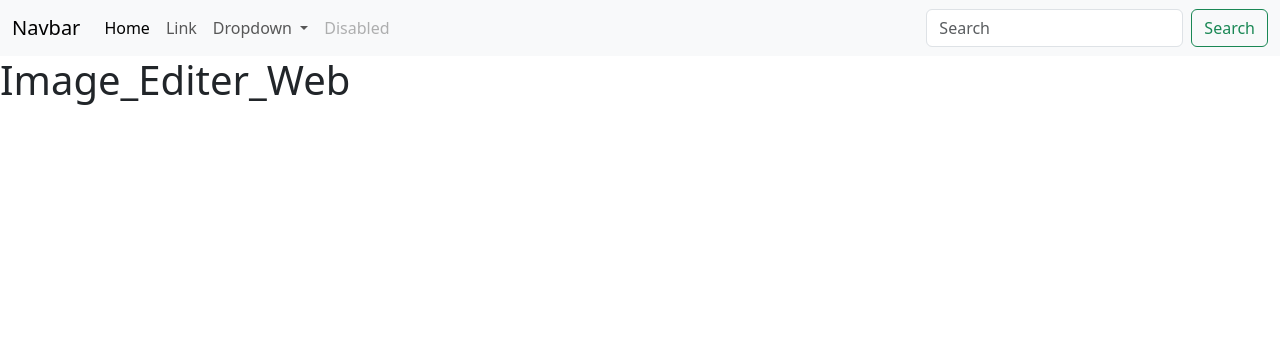
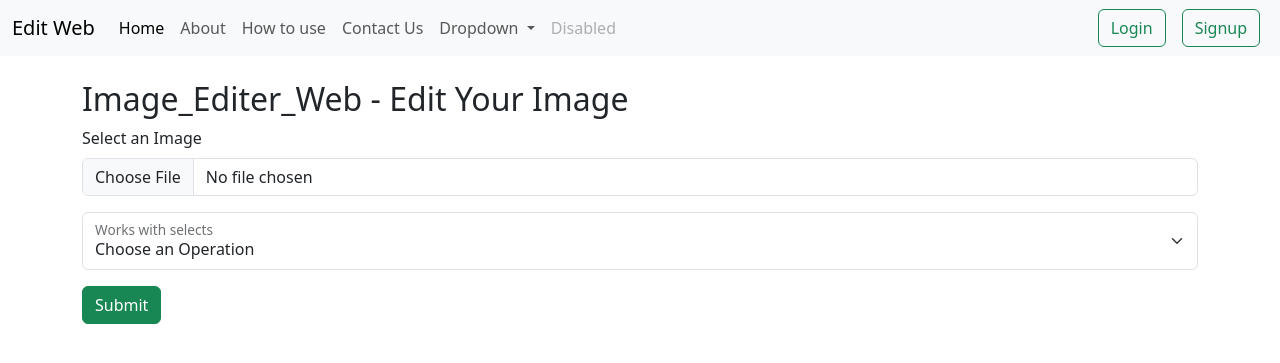
Before and after one commit to ItzBotHulk/Python_Projects, a Flask app: page / in a window 1280 px wide. Shown: the top 363 px of the page. Run offline with Flask 3, Linux system fonts and the light colour scheme.

Commit message:
New Project added

```diff
--- /dev/null
+++ b/Image_Editor_Web/main.py
@@ -0,0 +1,46 @@
+from flask import Flask, render_template, request, flash
+from werkzeug.utils import secure_filename
+import os
+
+UPLOAD_FOLDER = 'Image_Resizere'
+ALLOWED_EXTENSIONS = { 'png', 'webp', 'jpg', 'jpeg', 'gif'}
+
+app = Flask(__name__)
+app.config['UPLOAD_FOLDER'] = UPLOAD_FOLDER
+
+def allowed_file(filename):
+    return '.' in filename and \
+           filename.rsplit('.', 1)[1].lower() in ALLOWED_EXTENSIONS
+
+def processImage():
+    pass
+
+@app.route("/")
+def home():
+    return render_template("index.html")
+
+@app.route("/about")
+def about():
+    return render_template("about.html")
+
+@app.route("/edit", methods=["GET", "POST"])
+def edit():
+    if request.method == "POST":
+        # check if the post request has the file part
+        if 'file' not in request.files:
+            flash('No file part')
+            return "error"
+        file = request.files['file']
+        # If the user does not select a file, the browser submits an
+        # empty file without a filename.
+        if file.filename == '':
+            flash('No selected file')
+            return "error no selected file"
+        if file and allowed_file(file.filename):
+            filename = secure_filename(file.filename)
+            file.save(os.path.join(app.config['UPLOAD_FOLDER'], filename))
+            return render_template("index.html")
+
+    return render_template("index.html")
+
+app.run(debug = True, port=5000)
--- /dev/null
+++ b/Image_Editor_Web/tempCodeRunnerFile.py
@@ -0,0 +1 @@
+POST
--- a/Image_REsizere/templates/index.html
+++ b/Image_Editor_Web/templates/index.html
@@ -9,17 +9,23 @@
   <body>
     <nav class="navbar navbar-expand-lg bg-body-tertiary">
         <div class="container-fluid">
-          <a class="navbar-brand" href="#">Navbar</a>
+          <a class="navbar-brand" href="/">Edit Web</a>
           <button class="navbar-toggler" type="button" data-bs-toggle="collapse" data-bs-target="#navbarSupportedContent" aria-controls="navbarSupportedContent" aria-expanded="false" aria-label="Toggle navigation">
             <span class="navbar-toggler-icon"></span>
           </button>
           <div class="collapse navbar-collapse" id="navbarSupportedContent">
             <ul class="navbar-nav me-auto mb-2 mb-lg-0">
               <li class="nav-item">
-                <a class="nav-link active" aria-current="page" href="#">Home</a>
+                <a class="nav-link active" aria-current="page" href="/">Home</a>
               </li>
               <li class="nav-item">
-                <a class="nav-link" href="#">Link</a>
+                <a class="nav-link" href="/about">About</a>
+              </li>
+              <li class="nav-item">
+                <a class="nav-link" href="/How">How to use</a>
+              </li>
+              <li class="nav-item">
+                <a class="nav-link" href="/Contact">Contact Us</a>
               </li>
               <li class="nav-item dropdown">
                 <a class="nav-link dropdown-toggle" href="#" role="button" data-bs-toggle="dropdown" aria-expanded="false">
@@ -33,17 +39,43 @@
                 </ul>
               </li>
               <li class="nav-item">
-                <a class="nav-link disabled" aria-disabled="true">Disabled</a>
+                <a class="nav-link disabled" aria-disabled="false">Disabled</a>
               </li>
             </ul>
-            <form class="d-flex" role="search">
-              <input class="form-control me-2" type="search" placeholder="Search" aria-label="Search">
-              <button class="btn btn-outline-success" type="submit">Search</button>
-            </form>
+            <div class="d-flex" role="search">
+              <button class="btn btn-outline-success mx-2" type="submit">Login</button>
+              <button class="btn btn-outline-success mx-2" type="submit">Signup</button>
+            </div>
           </div>
         </div>
       </nav>
-    <h1>Image_Editer_Web</h1>
+
+      <div class="container my-4">
+        <h1 class ="fs-2 text">Image_Editer_Web - Edit Your Image </h1>
+
+        <form action="/edit" method="post" enctype="multipart/form-data">
+
+          <div class="mb-3">
+            <label for="formFile" class="form-label">Select an Image</label>
+            <input class="form-control" type="file" name="file" id="formFile">
+          </div>
+          <div class="mb-3">
+          <div class="form-floating">
+            <select name="op" class="form-select" id="floatingSelect" aria-label="Floating label select example">
+              <option selected>Choose an Operation</option>
+              <option value="cpng">Convert to PNG</option>
+              <option value="cgray">Convert to Grayscale</option>
+              <option value="cwebp">Convert to Webp</option>
+              <option value="cjpg">Convert to JPG</option>
+
+            </select>
+            <label for="floatingSelect">Works with selects</label>
+          </div>
+        </div>
+          <button type="submit" class="btn btn-success">Submit</button>
+
+        </form>
+      </div>
     <script src="https://cdn.jsdelivr.net/npm/bootstrap@5.3.3/dist/js/bootstrap.bundle.min.js" integrity="sha384-YvpcrYf0tY3lHB60NNkmXc5s9fDVZLESaAA55NDzOxhy9GkcIdslK1eN7N6jIeHz" crossorigin="anonymous"></script>
   </body>
 </html>
--- a/Image_REsizere/main.py
+++ /dev/null
@@ -1,10 +0,0 @@
-from flask import Flask, render_template
-
-app = Flask(__name__)
-
-@app.route("/")
-def home():
-    return render_template("index.html")
-
-
-app.run(debug = True)
```
Also changed, not shown: Image_Editor_Web/templates/about.html (added, +11 -0 lines), Image_Resizer/main.py (added, +14 -0 lines), Gesture_Detection/main.py (renamed from Gesture_Detection/gesture.py), Image_Editor_Web/README.md (added), Image_REsizere/README.md (deleted), Image_REsizere/templates/about.html (deleted), Image_Resizer/img.png (added), Image_Resizer/newImage.png (added), Weather_App/main.py (renamed from Weather_App/Weather_data.py).
